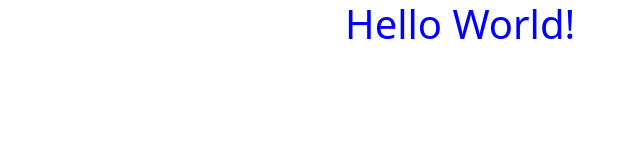
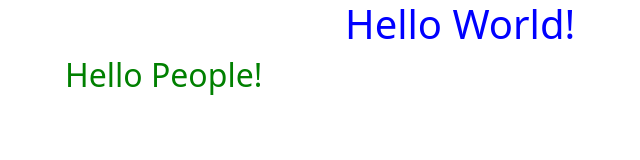
Before and after one commit to mizzer777/my-repo, a plain HTML site: page index.html in a window 1280 px wide. Shown: the whole page, without its empty margins (235-875 px from the left). Drawn offline with nearby package versions, Linux system fonts and the light colour scheme.

Commit message:
New idea

```diff
--- a/assets/css/style.css
+++ b/assets/css/style.css
@@ -2,3 +2,8 @@ h1 {
     color: blue;
     padding-left: 580px;
 }
+
+h2 {
+    color: green;
+    padding-left: 300px;
+}
--- a/index.html
+++ b/index.html
@@ -11,5 +11,6 @@
 </head>
 <body>
     <h1>Hello World!</h1>
+    <h2>Hello People!</h2>
 </body>
 </html>
```
